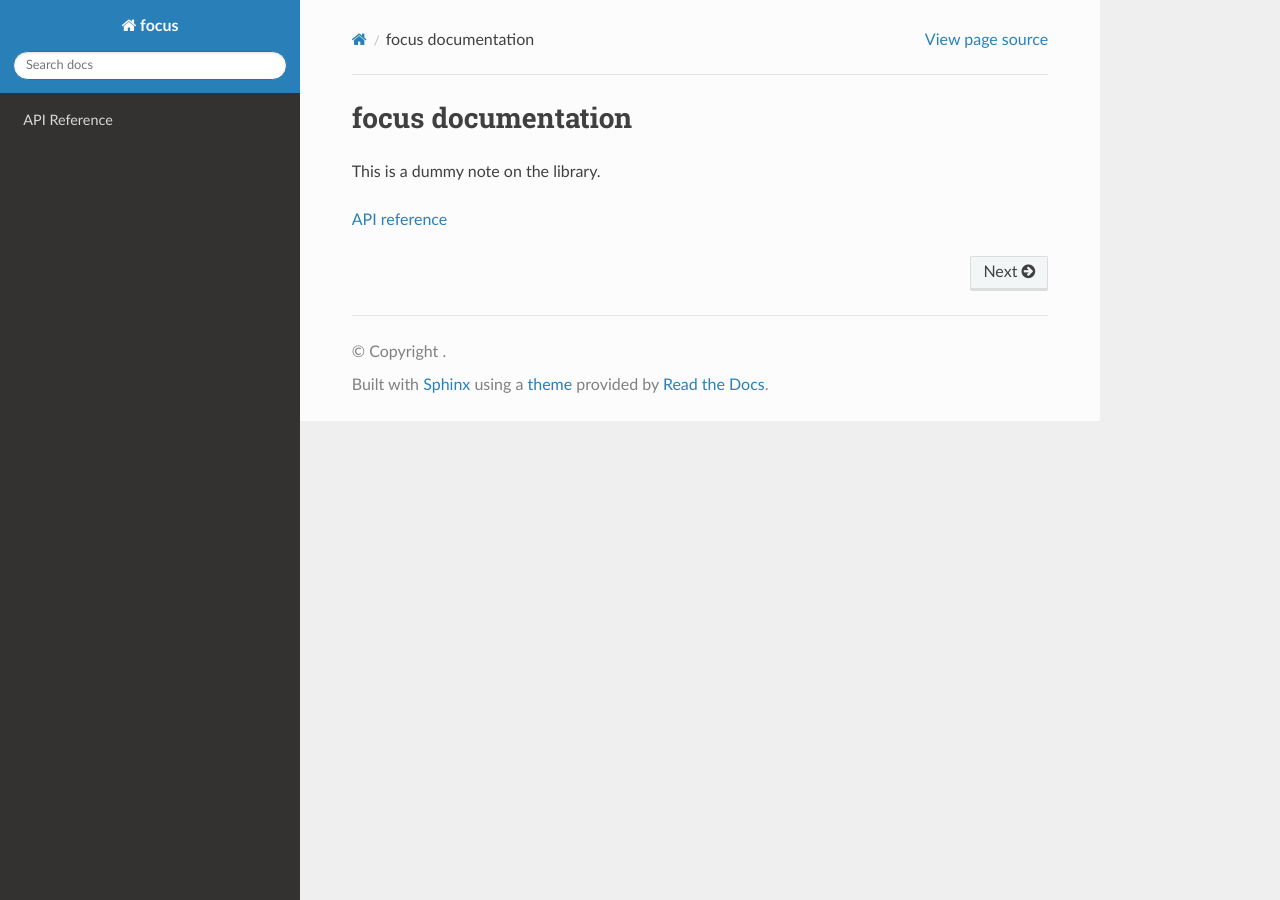
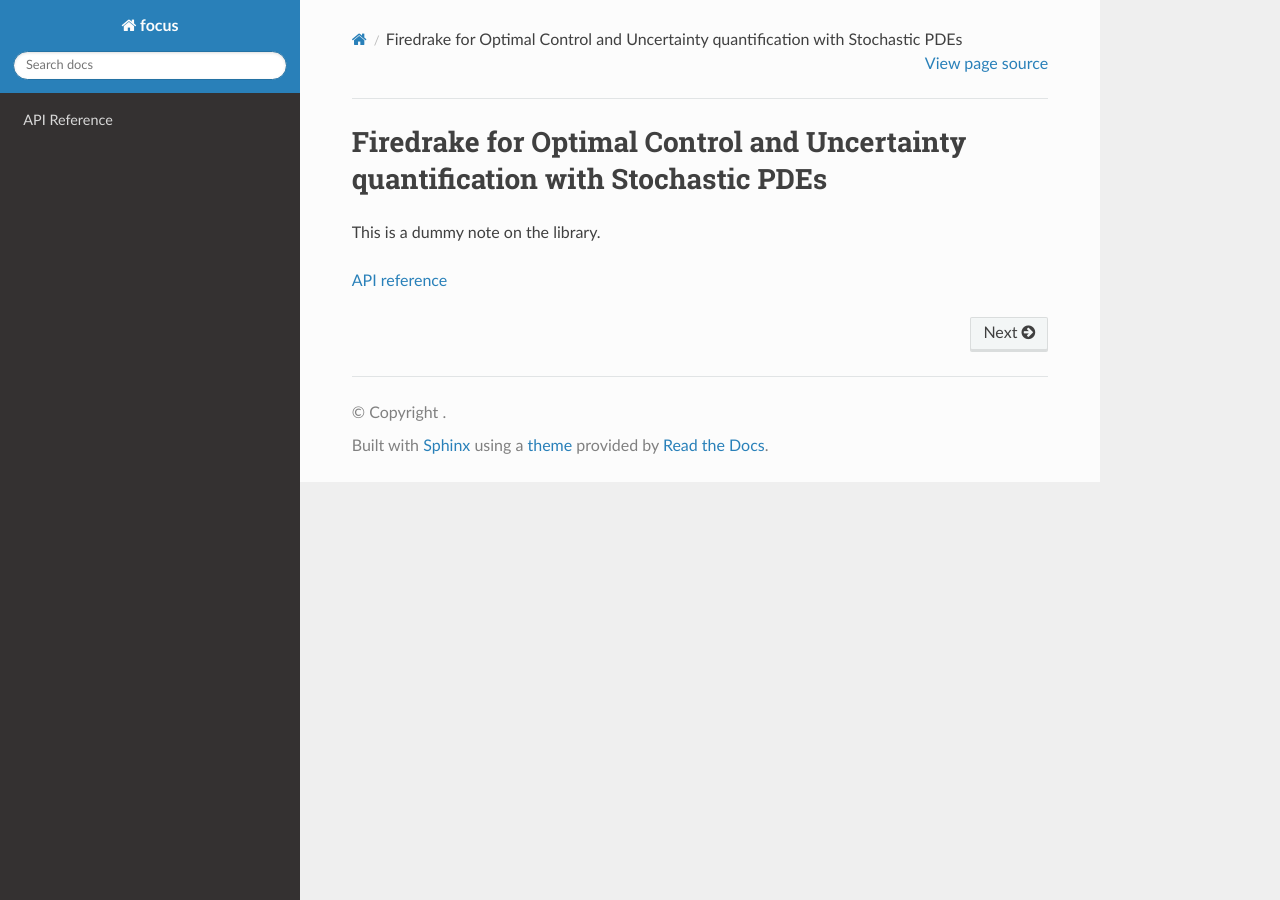
Before and after one commit to divijghose/focus, a Sphinx documentation site: the page built from docs/index.rst, in a window 1280 px wide. Built offline with Sphinx 7.4.7 and the Read the Docs theme 3.1.0, drawn with Linux system fonts in a browser that asks for light colours.

Commit message:
Update library name in docs

```diff
--- a/docs/index.rst
+++ b/docs/index.rst
@@ -1,4 +1,4 @@
-focus documentation
+Firedrake for Optimal Control and Uncertainty quantification with Stochastic PDEs
 ===================
 
 This is a dummy note on the library.
```
